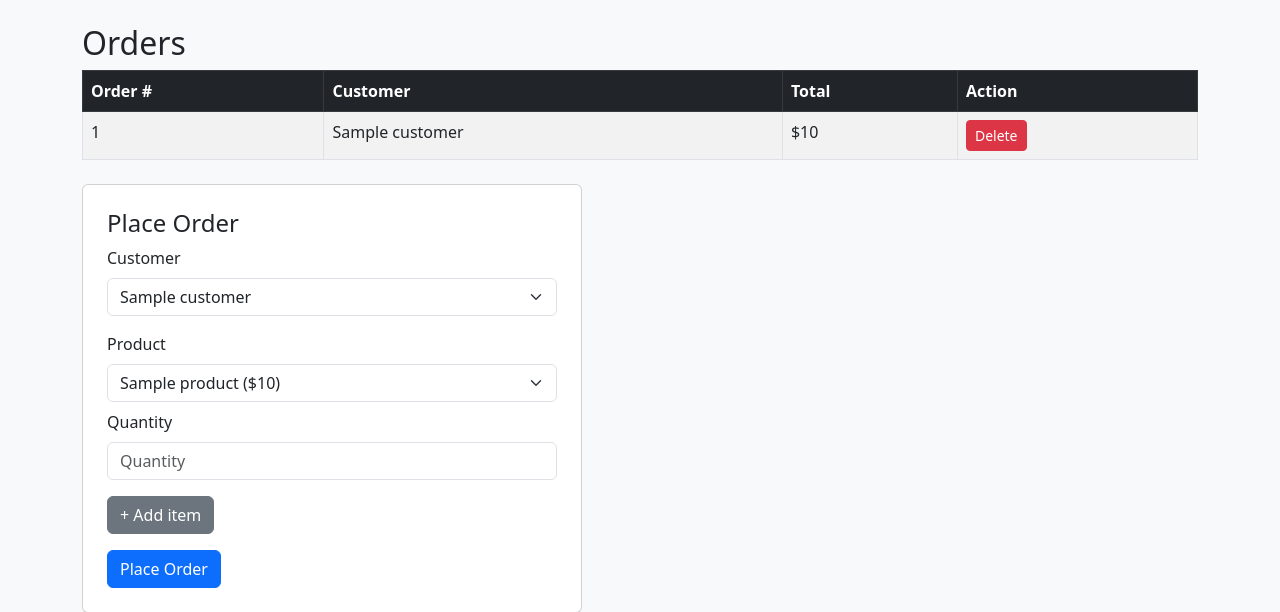
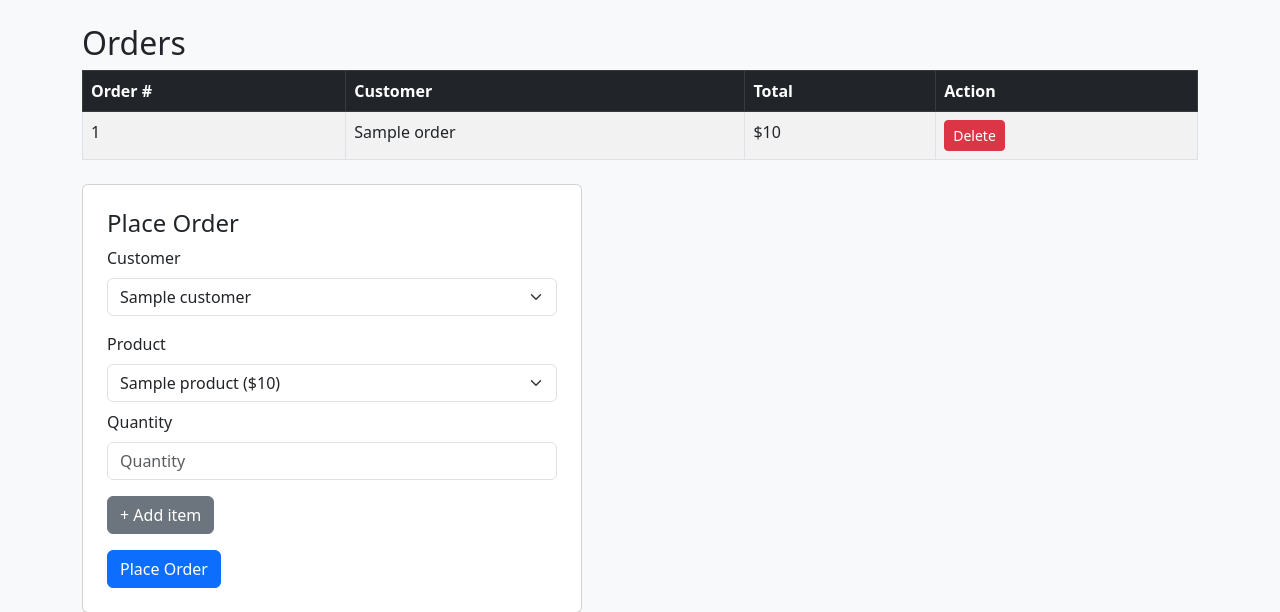
Before and after one commit to Ayo92-taju/project_9, a Flask app: template templates/orders.html in a window 1280 px wide. Shown: the part 56-668 px from the top of the page. Run offline with Flask 3, Linux system fonts and the light colour scheme; the template is opened without the code that fills it: most values are stand-ins (such as "Sample title", 1, 10 or a date in 2020).

Commit message:
fix: update order display to use correct customer name and total values

```diff
--- a/templates/orders.html
+++ b/templates/orders.html
@@ -16,8 +16,8 @@
                 {% for o in orders %}
                 <tr>
                     <td>{{ o.id }}</td>
-                    <td>{{ o.customer.name }}</td>
-                    <td>${{ o.cart.cart_total() | round(2) }}</td>
+                    <td>{{ o.customer_name }}</td>
+                    <td>${{ o.total | round(2) }}</td>
                     <td>
                         <form method="POST" action="/orders/delete/{{ o.id }}">
                             <button type="submit" class="btn btn-danger btn-sm">Delete</button>
```
Also changed, not shown: database.db (added).
